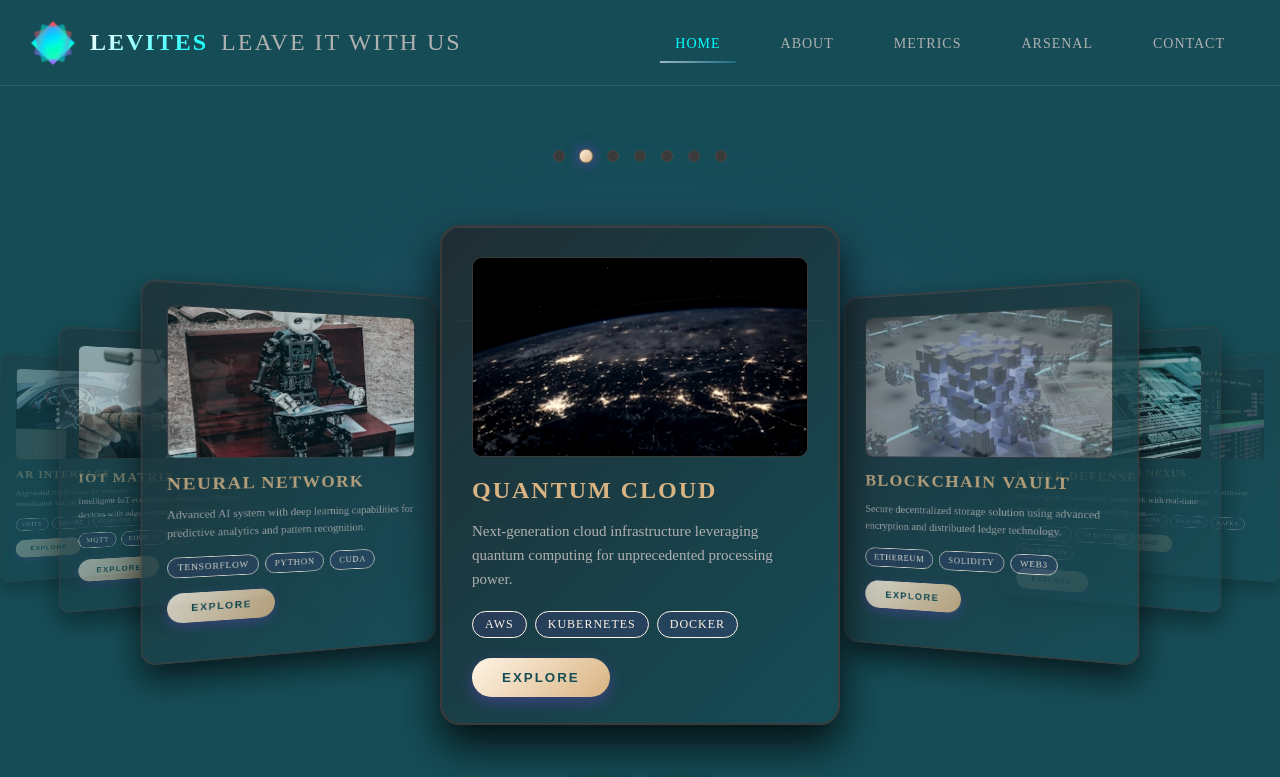
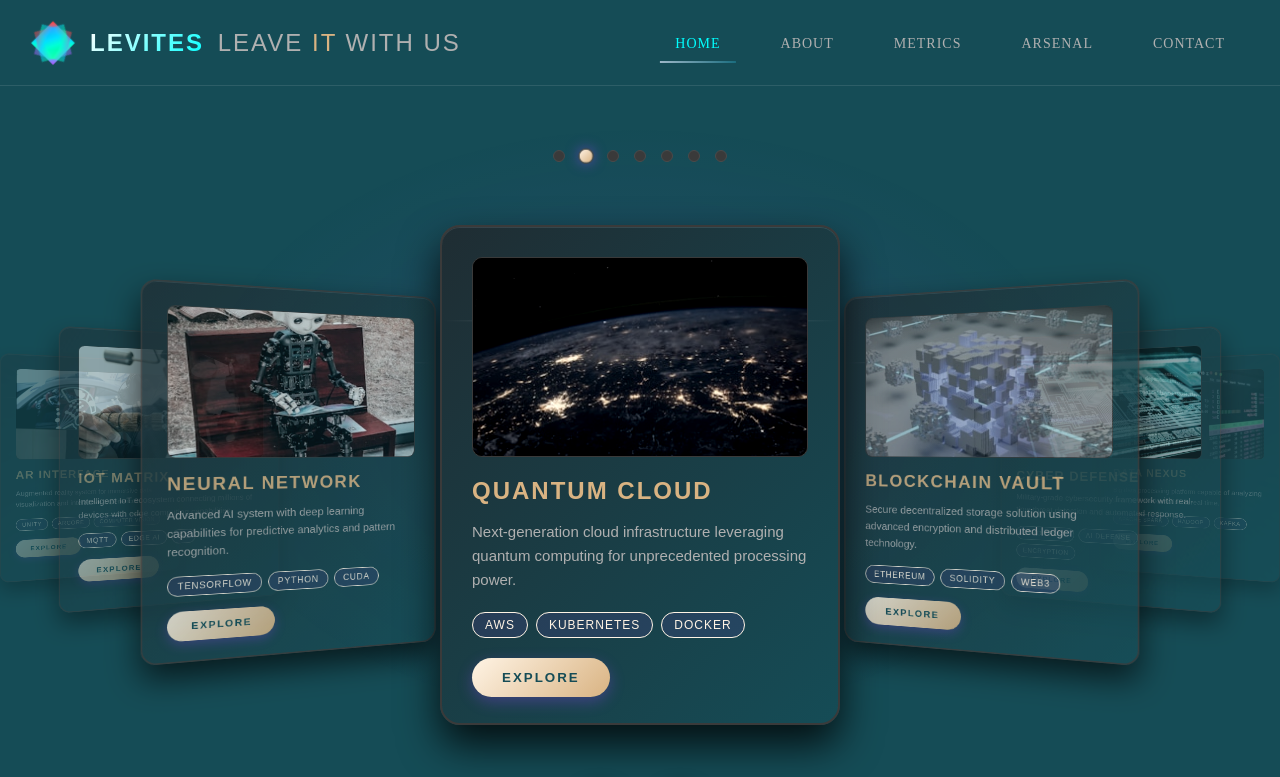
Before and after one commit to kaelregato/vercel, a plain HTML site: page index.html in a window 1280 px wide. Shown: the top 777 px of the page. Drawn offline with Linux system fonts and the light colour scheme.

Commit message:
change of font style

```diff
--- a/index.html
+++ b/index.html
@@ -36,7 +36,7 @@
                 </div>
                 <span class="logo-text">
                     <span class="prism">LEVITES</span>
-                    <span class="flux">Leave IT with us</span>
+                    <span class="flux">Leave <span style="color:#d9b382;">IT</span> with us</span>
                 </span>
             </a>
 
--- a/style.css
+++ b/style.css
@@ -36,7 +36,7 @@ html {
 }
 
 body {
-	font-family: 'Axiforma Regular';
+	font-family: 'Axiforma-semi-bold', sans-serif;
 	background: var(--primary-black);
 	color: var(--text-primary);
 	overflow-x: hidden;
@@ -241,7 +241,7 @@ body::after {
 	font-weight: 900;
 	letter-spacing: 2px;
 	text-transform: uppercase;
-	font-family: 'Axiforma Semi-Bold';
+	font-style: 'Axiforma regular';
 }
 
 .logo-text .prism {
@@ -249,6 +249,7 @@ body::after {
 	-webkit-background-clip: text;
 	-webkit-text-fill-color: transparent;
 	background-clip: text;
+	font-style: 'Axiforma Semi-Bold';
 }
 
 .logo-text .flux {
```
